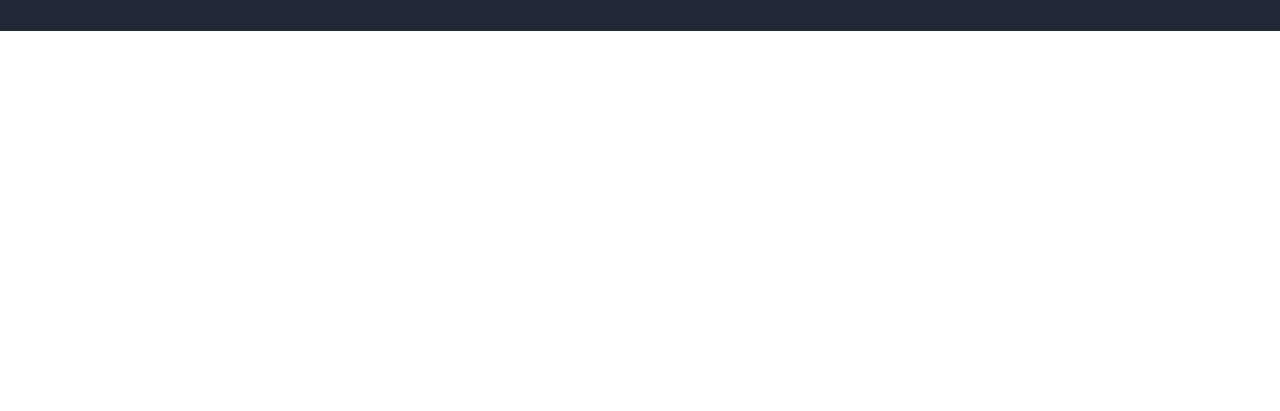
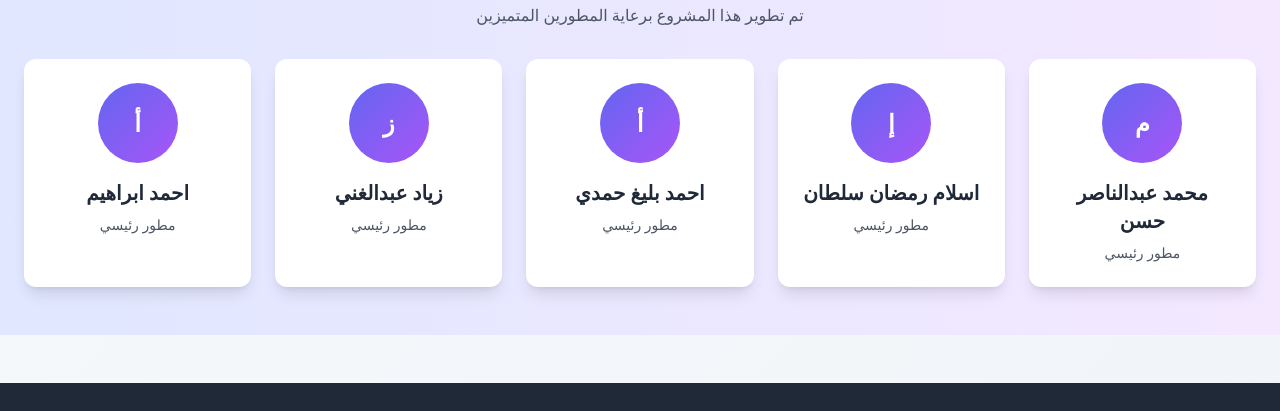
Before and after one commit to Abdallah-Mohamed-Abdallah-AbdulRazzaq/Multi-Fender, a plain HTML site: page index.html in a window 1280 px wide. Shown: the part 1052-1463 px from the top of the page. Before the commit the page ends 1083 px from the top, so only its background shows below. Drawn offline with nearby package versions, Linux system fonts and the light colour scheme.

Commit message:
Add user

```diff
--- a/index.html
+++ b/index.html
@@ -154,6 +154,7 @@
                         <div class="text-xl">أنواع المستخدمين</div>
                     </div>
                 </div>
+
             </div>
         </div>
 
@@ -455,6 +456,43 @@
         </div>
     </div>
 
+    <!-- Sponsors Section -->
+    <div class="bg-gradient-to-r from-indigo-100 to-purple-100 py-12 mt-12">
+        <div class="container mx-auto px-6">
+            <div class="text-center mb-8">
+                <h2 class="text-3xl font-bold text-gray-800 mb-2">👥 برعاية</h2>
+                <p class="text-gray-600">تم تطوير هذا المشروع برعاية المطورين المتميزين</p>
+            </div>
+            <div class="grid md:grid-cols-3 lg:grid-cols-5 gap-6">
+                <div class="bg-white rounded-xl shadow-lg p-6 text-center hover:shadow-xl transition-shadow">
+                    <div class="w-20 h-20 bg-gradient-to-br from-indigo-500 to-purple-500 rounded-full flex items-center justify-center text-white text-2xl font-bold mx-auto mb-4">م</div>
+                    <h3 class="text-xl font-bold text-gray-800 mb-2">محمد عبدالناصر حسن</h3>
+                    <p class="text-gray-600 text-sm">مطور رئيسي</p>
+                </div>
+                <div class="bg-white rounded-xl shadow-lg p-6 text-center hover:shadow-xl transition-shadow">
+                    <div class="w-20 h-20 bg-gradient-to-br from-indigo-500 to-purple-500 rounded-full flex items-center justify-center text-white text-2xl font-bold mx-auto mb-4">إ</div>
+                    <h3 class="text-xl font-bold text-gray-800 mb-2">اسلام رمضان سلطان</h3>
+                    <p class="text-gray-600 text-sm">مطور رئيسي</p>
+                </div>
+                <div class="bg-white rounded-xl shadow-lg p-6 text-center hover:shadow-xl transition-shadow">
+                    <div class="w-20 h-20 bg-gradient-to-br from-indigo-500 to-purple-500 rounded-full flex items-center justify-center text-white text-2xl font-bold mx-auto mb-4">أ</div>
+                    <h3 class="text-xl font-bold text-gray-800 mb-2">احمد بليغ حمدي</h3>
+                    <p class="text-gray-600 text-sm">مطور رئيسي</p>
+                </div>
+                <div class="bg-white rounded-xl shadow-lg p-6 text-center hover:shadow-xl transition-shadow">
+                    <div class="w-20 h-20 bg-gradient-to-br from-indigo-500 to-purple-500 rounded-full flex items-center justify-center text-white text-2xl font-bold mx-auto mb-4">ز</div>
+                    <h3 class="text-xl font-bold text-gray-800 mb-2">زياد عبدالغني</h3>
+                    <p class="text-gray-600 text-sm">مطور رئيسي</p>
+                </div>
+                <div class="bg-white rounded-xl shadow-lg p-6 text-center hover:shadow-xl transition-shadow">
+                    <div class="w-20 h-20 bg-gradient-to-br from-indigo-500 to-purple-500 rounded-full flex items-center justify-center text-white text-2xl font-bold mx-auto mb-4">أ</div>
+                    <h3 class="text-xl font-bold text-gray-800 mb-2">احمد ابراهيم</h3>
+                    <p class="text-gray-600 text-sm">مطور رئيسي</p>
+                </div>
+            </div>
+        </div>
+    </div>
+
     <!-- Footer -->
     <footer class="bg-gray-800 text-white mt-12 py-8">
         <div class="container mx-auto px-6 text-center">
```
